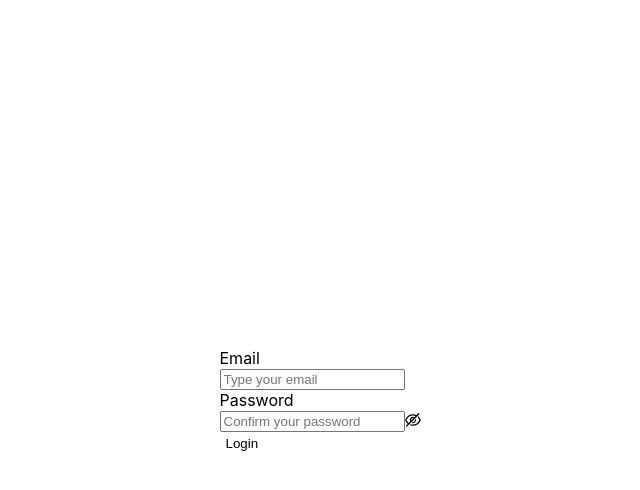
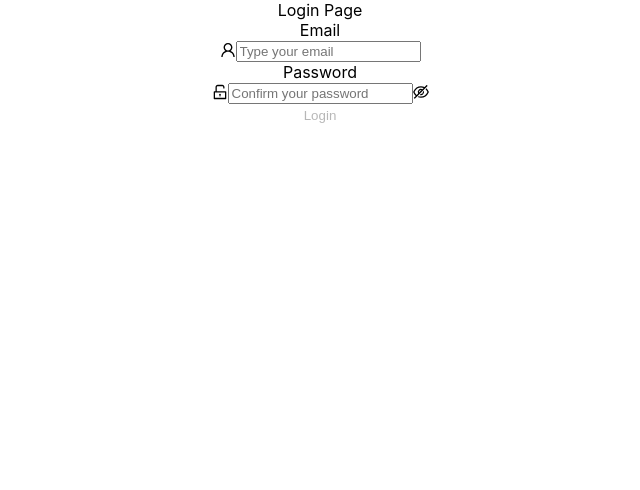
Before and after one commit to MaksVims/Takeoff, a React (Create React App) app: page / in a window 1280 px wide. Shown: the top 490 px of the page, without its empty margins (320-960 px from the left). Built offline with nearby package versions, Linux system fonts and the light colour scheme.

Commit message:
feat: implemenation LoginPage compinent and create empty Contacts Page

```diff
--- a/src/pages/LoginPage.tsx
+++ b/src/pages/LoginPage.tsx
@@ -1,33 +1,54 @@
-import React, { useState } from 'react'
-import { Form, Input, Button } from 'antd'
+import React, { useState, useEffect } from 'react'
+import { Form, Input, Button, Card, Row } from 'antd'
+import { UnlockOutlined, UserOutlined } from '@ant-design/icons'
 import { ValidateErrorEntity } from 'rc-field-form/lib/interface'
 
-const style = {
-  height: '100vh',
-  display: 'flex',
-  justifyContent: 'center',
-  alignItems: 'center',
-}
+import { LoginForm } from '../types/login';
 
-interface LoginForm {
-  email: string,
-  password: string,
-}
+import { useActions } from './../hooks/useActions';
 
 export const LoginPage = () => {
-  const [validateError, setValidateError] = useState<ValidateErrorEntity | null>(null)
+  const [disabled, setDisabled] = useState(false);
+  const [email, setEmail] = useState('');
+  const [password, setPassword] = useState('');
+  const { signIn } = useActions()
+
+  useEffect(() => {
+    if (email === '' || password.length < 6) {
+      setDisabled(true);
+    } else {
+      setDisabled(false);
+    }
+  }, [email, password]);
+
+  const handleChange = (e: React.ChangeEvent<HTMLInputElement>) => {
+    e.target.name === 'email'
+      ? setEmail(e.target.value)
+      : setPassword(e.target.value);
+  };
+
+  const onFinish = async (values: LoginForm) => {
+    await signIn(values)
+    setDisabled(true)
+    setEmail('')
+    setPassword('')
+  };
+
+  const onFinishFailed = (errorInfo: ValidateErrorEntity) => {
+    setDisabled(true);
+  };
 
   return (
-    <div style={style}>
+    <Row justify='center' align='middle' style={{ height: '100vh' }}>
+      <Card title='Login Page' className='card' style={{ textAlign: 'center' }}>
         <Form
+          labelCol={{ span: 6 }}
+          wrapperCol={{ span: 20 }}
           autoComplete='off'
           size='large'
-        onFinish={(values: LoginForm) => {
-          console.log({ values })
-        }}
-        onFinishFailed={(error: ValidateErrorEntity) => setValidateError(error)}
+          onFinish={onFinish}
+          onFinishFailed={onFinishFailed}
         >
-
           <Form.Item
             label='Email:'
             name='email'
@@ -40,7 +61,13 @@ export const LoginPage = () => {
             ]}
             hasFeedback
           >
-          <Input placeholder='Type your email' />
+            <Input
+              name='email'
+              placeholder='Type your email'
+              value={email}
+              onChange={handleChange}
+              prefix={<UserOutlined />}
+            />
           </Form.Item>
 
           <Form.Item
@@ -54,23 +81,27 @@ export const LoginPage = () => {
               { min: 6, message: 'Min length 6 symbol' },
             ]}
           >
-          <Input.Password placeholder='Confirm your password' />
+            <Input.Password
+              name='password'
+              placeholder='Confirm your password'
+              value={password}
+              onChange={handleChange}
+              prefix={<UnlockOutlined />}
+            />
           </Form.Item>
 
           <Form.Item className='submit' shouldUpdate wrapperCol={{ span: 24 }}>
-          {() => {
-            return (
             <Button
               block
               type='primary'
               htmlType='submit'
+              disabled={disabled}
             >
               Login
             </Button>
-            )
-          }}
           </Form.Item>
         </Form>
-    </div >
+      </Card>
+    </Row>
   )
 }
--- /dev/null
+++ b/src/pages/index.ts
@@ -0,0 +1,2 @@
+export { ContactsPage } from './ContactsPage';
+export { LoginPage } from './LoginPage';
```
Also changed, not shown: src/pages/ContactsPage.tsx (added, +7 -0 lines), src/pages/LoginPage.module.css (deleted). Lines whose indentation alone changed are shown as unchanged.
